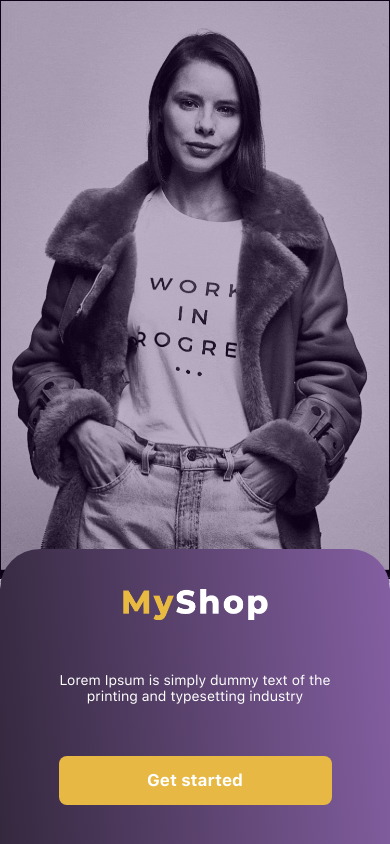
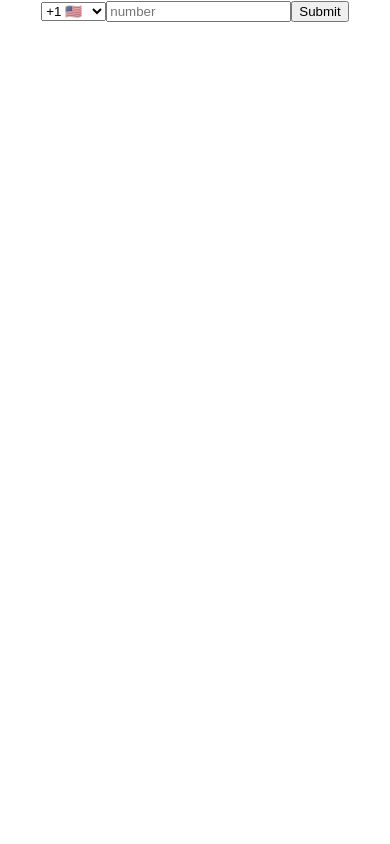
Before and after one commit to ceobit/online-shop, a React (Create React App) app in the folder frontend/: page / in a window 390 px wide. Built offline with nearby package versions, Linux system fonts and the light colour scheme.

Commit message:
added Mobile phone component (under construction)

```diff
--- a/frontend/package.json
+++ b/frontend/package.json
@@ -11,6 +11,7 @@
     "@types/react": "^17.0.4",
     "@types/react-dom": "^17.0.3",
     "classnames": "^2.3.1",
+    "formik": "^2.2.6",
     "node-sass": "^5.0.0",
     "react": "^17.0.2",
     "react-dom": "^17.0.2",
--- a/frontend/public/index.html
+++ b/frontend/public/index.html
@@ -2,8 +2,7 @@
 <html lang="en">
   <head>
     <meta charset="utf-8" />
-    <link rel="icon" href="%PUBLIC_URL%/favicon.ico" />
-    <meta name="viewport" content="width=device-width, initial-scale=1" />
+    <meta name="viewport" content="width=device-width, initial-scale=1, user-scalable=0, maximum-scale=1.0" />
     <meta name="theme-color" content="#000000" />
     <meta
       name="description"
--- a/frontend/src/App.tsx
+++ b/frontend/src/App.tsx
@@ -1,11 +1,13 @@
 import React from 'react';
 import './App.scss';
 import Start from './pages/Start/Start';
+import EnterPhone from "./pages/EnterPhone/EnterPhone";
 
 function App() {
   return (
     <div className="App">
-      <Start />
+      {/*<Start />*/}
+      <EnterPhone/>
     </div>
   );
 }
--- /dev/null
+++ b/frontend/src/components/PhoneInput/PhoneInput.tsx
@@ -0,0 +1,42 @@
+import React from 'react';
+import { Field, Form, Formik, FormikHelpers } from 'formik';
+import countries from '../../services/countries';
+import classNames from 'classnames';
+
+import styles from './phoneInput.module.scss';
+
+interface IPhoneInputProps {
+  countryCode: string;
+  number: string;
+}
+
+const PhoneInput = () => {
+  return (
+    <Formik
+      initialValues={{
+        countryCode: '',
+        number: '',
+      }}
+      onSubmit={(values: IPhoneInputProps, { setSubmitting }: FormikHelpers<IPhoneInputProps>) => {
+        setTimeout(() => {
+          alert(JSON.stringify(values, null, 2));
+          setSubmitting(false);
+        }, 500);
+      }}
+    >
+      <Form>
+        <Field name="color" as="select">
+          {countries.map((country) => (
+            <option value={country.name} key={country.code}>{`${country.code} ${country.flag}`}</option>
+          ))}
+        </Field>
+
+        <label htmlFor="number" />
+        <Field name="number" placeholder="number" />
+        <button type="submit">Submit</button>
+      </Form>
+    </Formik>
+  );
+};
+
+export default PhoneInput;
--- /dev/null
+++ b/frontend/src/components/PhoneInput/phoneInput.module.scss
@@ -0,0 +1,2 @@
+@import '../../scss/abstracts/_abstracts-dir';
+@import '../../scss/base/_base-dir';
--- /dev/null
+++ b/frontend/src/pages/EnterPhone/EnterPhone.tsx
@@ -0,0 +1,12 @@
+import React from 'react';
+import PhoneInput from '../../components/PhoneInput/PhoneInput';
+
+const EnterPhone = () => {
+  return (
+    <div>
+      <PhoneInput />
+    </div>
+  );
+};
+
+export default EnterPhone;
--- a/frontend/src/pages/Start/Start.tsx
+++ b/frontend/src/pages/Start/Start.tsx
@@ -15,7 +15,6 @@ const Start = () => {
       <div className={pageStyle}>
         <img className={started_gif} src={started_picture} alt="slides" />
         <div className={started_gif_cover} />
-        {/*<div className={styles.started_shape} />*/}
       </div>
       <div className={started_bg}>
         <img className={started_logo} src={logo} alt="logo" />
--- a/frontend/src/pages/Start/start.module.scss
+++ b/frontend/src/pages/Start/start.module.scss
@@ -6,6 +6,7 @@
 
   &_gif {
     width: 100%;
+    height: 64%;
 
     &_cover {
       position: absolute;
@@ -18,18 +19,6 @@
     }
   }
 
-  &_shape {
-    position: absolute;
-    left: 25%;
-    bottom: -5%;
-    width: 80%;
-    height: 20%;
-    background: $yellow;
-    opacity: 0.7;
-    border-radius: 0 0 350px 0;
-    transform: rotate(-180deg);
-  }
-
   &_bg {
     position: absolute;
     display: flex;
@@ -37,10 +26,11 @@
     justify-content: space-between;
     bottom: 0;
     width: 100%;
-    height: 35%;
+    height: 36%;
     background: linear-gradient(265.08deg, #845fa2 0%, #34283e 100%);
     border-radius: 40px 40px 0 0;
-    padding: 10% 15%;
+    padding: 12% 15%;
+    z-index: 2;
   }
 
   &_logo {
--- /dev/null
+++ b/frontend/src/services/countries.ts
@@ -0,0 +1,19 @@
+const countries = [
+  {
+    flag: '🇺🇸',
+    name: 'USA',
+    code: '+1',
+  },
+  {
+    flag: '🇷🇺',
+    name: 'Russia',
+    code: '+7',
+  },
+  {
+    flag: '🇩🇪',
+    name: 'Germany',
+    code: '+49',
+  },
+];
+
+export default countries;
```
Also changed, not shown: frontend/src/index.scss (+3 -5 lines), frontend/src/pages/EnterPhone/enterPhone.module.scss (added), 1 other file (tests, documents, lock files or other folders).
